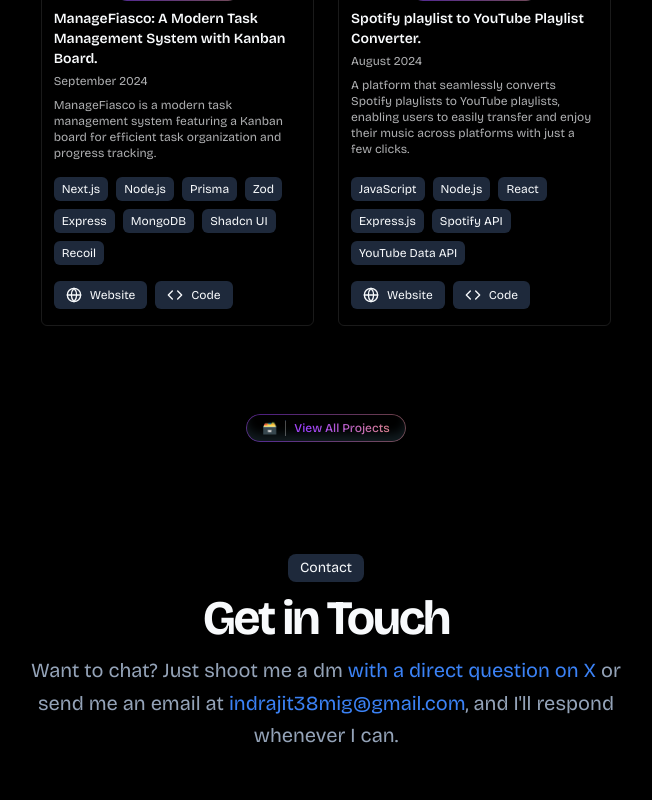
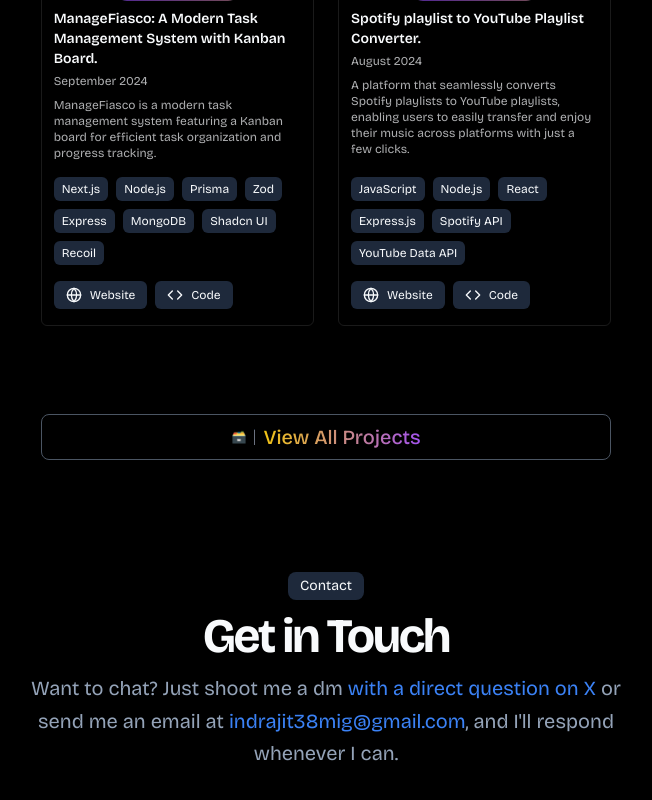
Before and after one commit to sahaniindrajit/portfolio, a Next.js app: page / in a window 1280 px wide. Shown: the part 1454-2254 px from the top of the page, without its empty margins (314-966 px from the left). Built offline with nearby package versions, Linux system fonts and the light colour scheme.

Commit message:
modified view all project button

```diff
--- a/components/projectOverview.tsx
+++ b/components/projectOverview.tsx
@@ -52,22 +52,17 @@
                 </div>
 
                 <Link href="/projects" legacyBehavior>
+                    <a className="transition duration-200 flex items-center justify-center space-x-2 text-xl font-medium text-white hover:text-gray-300 border border-gray-600 rounded-lg p-2">
+                        <div className="flex items-center space-x-2">
+                            <span className="text-xs">🗃️</span>
+                            <hr className="mx-2 h-4 w-[1px] shrink-0 bg-gray-500" />
+                            <span className="inline-block bg-gradient-to-r from-yellow-400 to-purple-500 bg-clip-text text-transparent animate-pulse text-center">
+                                View All Projects
+                            </span>
+                        </div>
+                    </a>
 
 
-                    <a className="transition duration-200 flex items-center justify-start space-x-2 text-xl font-medium">
-
-                        <AnimatedGradientText className=" w-fit text-xs">
-                            🗃️ <hr className="mx-2 h-4 w-[1px] shrink-0 bg-primary/30" />{" "}
-                            <span
-                                className={cn(
-                                    `inline animate-gradient bg-gradient-to-r from-[#ffaa40] via-[#9c40ff] to-[#ffaa40] bg-[length:var(--bg-size)_100%] bg-clip-text text-transparent`
-                                )}
-                            >
-                                View All Projects
-                            </span>
-                        </AnimatedGradientText>
-
-                    </a>
                 </Link>
 
             </div>
--- a/hooks/useProjectData.tsx
+++ b/hooks/useProjectData.tsx
@@ -70,7 +70,7 @@
     },
     {
         image: "https://utfs.io/f/799t8sfip0Hk6IKDoQvb0rcHyVLkOTjfQqPJ39R1Bnd2zpWX",
-        video: "https://utfs.io/f/799t8sfip0Hk6IKDoQvb0rcHyVLkOTjfQqPJ39R1Bnd2zpWX",
+        video: "https://utfs.io/f/799t8sfip0Hk5XuBx9K7BW6qS4YKdQkjRJ1yzTwiroICp8AG",
         name: "Sticky Notes",
         trending: false,
         techStack: ["Javascript", "HTML", "CSS"],
```
